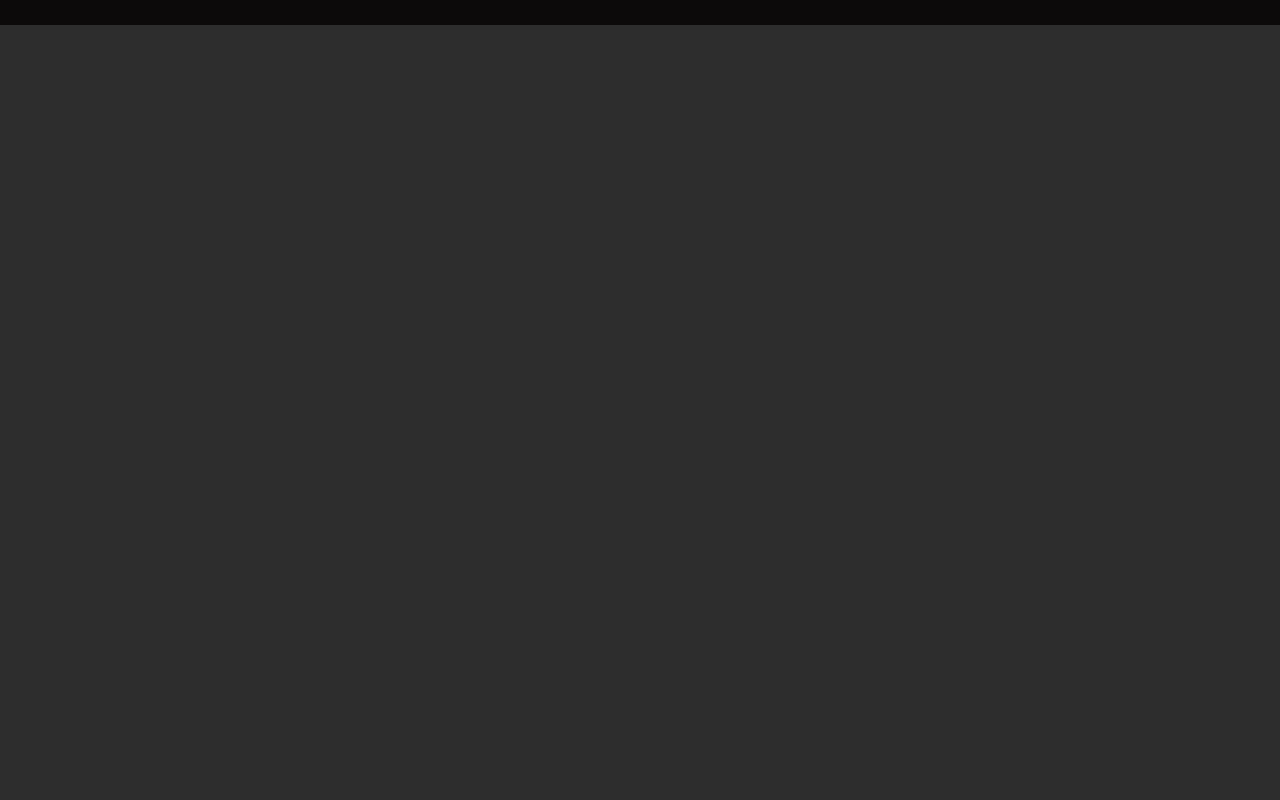
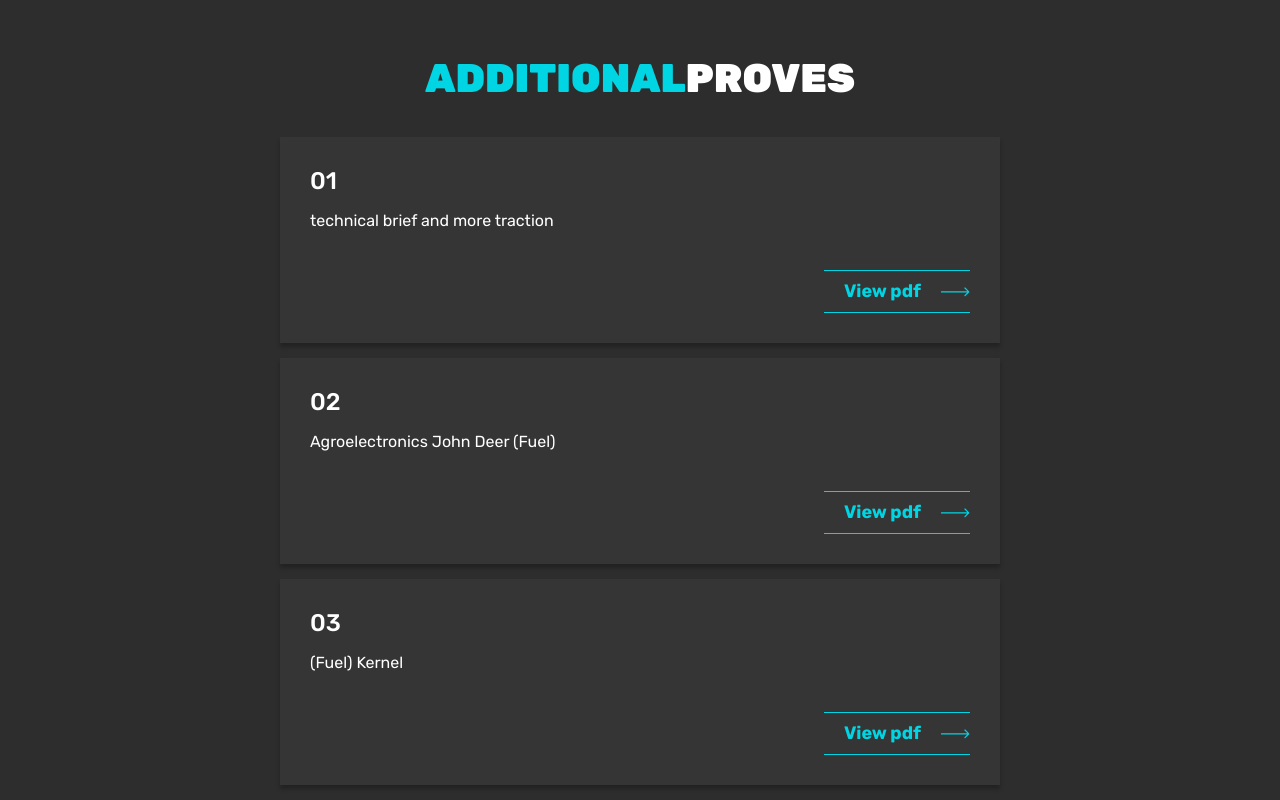
Before and after one commit to Juliya-Boiko/fuelwell, a React (Create React App) app: page / in a window 1280 px wide. Shown: the part 7220-8020 px from the top of the page. Before the commit the page ends 7245 px from the top, so only its background shows below. Built offline with nearby package versions, Linux system fonts and the light colour scheme.

Commit message:
add Proves

```diff
--- a/src/App.jsx
+++ b/src/App.jsx
@@ -9,6 +9,7 @@ import { Slider } from "sections/slider";
 import { Benefits } from "sections/benefits";
 import { Device } from "sections/device";
 import { Gallery } from "sections/gallery";
+import { Proves } from "sections/proves";
 
 export const App = () => {
   return (
@@ -24,6 +25,8 @@ export const App = () => {
         <Benefits />
         <Device />
         <Gallery />
+        <Slider />
+        <Proves />
       </main>
       <Footer />
     </>
--- a/src/index.scss
+++ b/src/index.scss
@@ -39,6 +39,7 @@
 @import './sections/benefits/benefits';
 @import './sections/device/device';
 @import './sections/gallery/gallery';
+@import './sections/proves/proves';
 
 @font-face {
   font-family: 'LED';
--- /dev/null
+++ b/src/sections/proves/_proves.scss
@@ -0,0 +1,47 @@
+.proves {
+  & &__title {
+    text-align: center;
+    margin: 0 0 30px 0;
+  }
+  & &__list {
+    display: grid;
+    grid-template-columns: 1fr;
+    grid-template-rows: repeat(3, 1fr);
+    grid-row-gap: 15px;
+  }
+  & &__item {
+    padding: 30px;
+    line-height: 1.2;
+    @extend %bg-box-shadow;
+  }
+  & &__index {
+    margin: 0 0 15px 0;
+    font-weight: 500;
+    font-size: 24px;
+  }
+  & &__text {
+    margin: 0 0 40px 0;
+  }
+  & &__btn {
+    width: max-content;
+    margin: 0 0 0 auto;
+  }
+
+  @media screen and (min-width: $desktop) {
+    & &__list {
+      grid-template-columns: repeat(3, 1fr);
+      grid-template-rows: 1fr;
+      grid-column-gap: 30px;
+      grid-row-gap: 0px;
+    }
+
+      & &__item {
+        padding: 30px;
+        line-height: 1.2;
+      }
+
+      & &__text {
+        font-size: 24px;
+      }
+  }
+}
--- /dev/null
+++ b/src/sections/proves/index.jsx
@@ -0,0 +1,28 @@
+import { BorderedBtn } from "components/buttons/bordered/BorderedBtn";
+
+export const Proves = () => {
+  return (
+    <section className="section proves">
+      <div className="container">
+        <h2 className="section__title proves__title"><span className="section__title--accent">aDDITIONAL</span>PROVES</h2>
+        <ul className="proves__list">
+          <li className="proves__item">
+            <p className="proves__index">01</p>
+            <p className="proves__text"> technical brief  and more traction</p>
+            <div className="proves__btn"><BorderedBtn title="View pdf" /></div>
+          </li>
+          <li className="proves__item">
+            <p className="proves__index">02</p>
+            <p className="proves__text">Agroelectronics John Deer  (Fuel)</p>
+            <div className="proves__btn"><BorderedBtn title="View pdf" /></div>
+          </li>
+          <li className="proves__item">
+            <p className="proves__index">03</p>
+            <p className="proves__text">(Fuel) Kernel</p>
+            <div className="proves__btn"><BorderedBtn title="View pdf" /></div>
+          </li>
+        </ul>
+      </div>
+    </section>
+  );
+};
```
